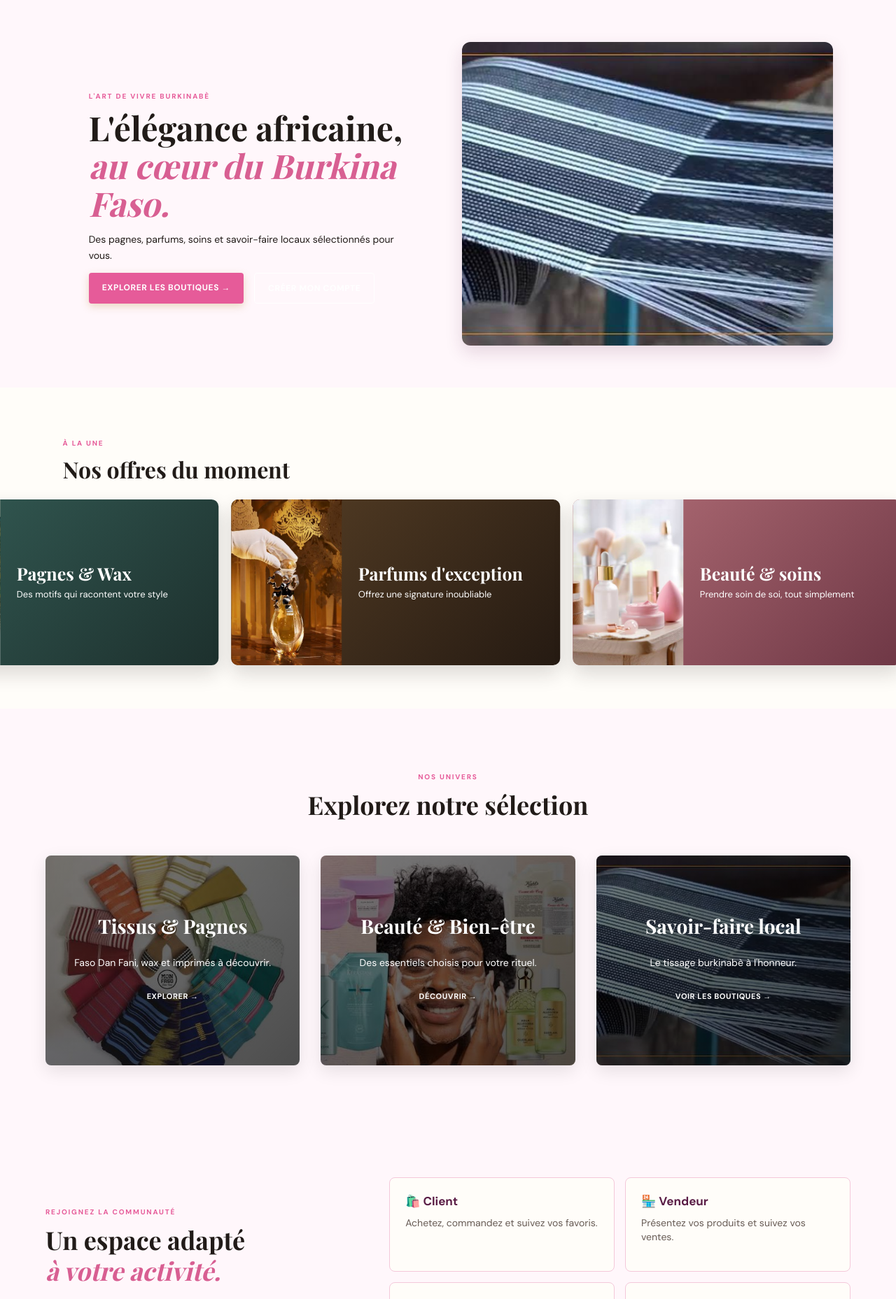
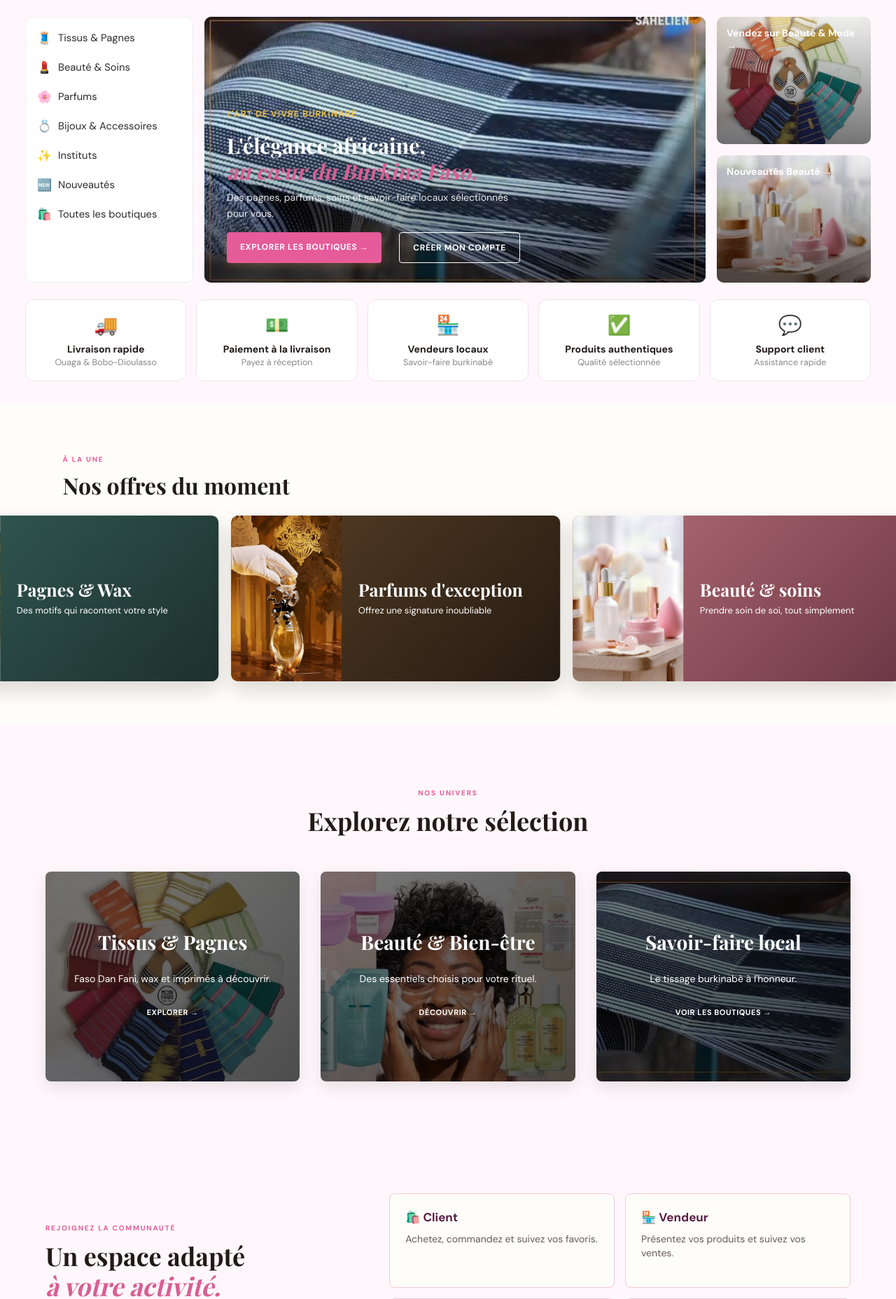
Before and after one commit to odg509-code/beaute-mode-bf, a Django app: page / in a window 1280 px wide. Shown: the part 109-1966 px from the top of the page at 70% size. Run offline with Django 5.2, Linux system fonts and the light colour scheme; data that the repository does not hold is empty; some web fonts are replaced.

Commit message:
Nouveau layout accueil style marketplace

```diff
--- a/templates/catalog/home.html
+++ b/templates/catalog/home.html
@@ -3,32 +3,159 @@
 
 {% block content %}
 <style>
-  .hero-image {
+  /* ---------- Layout marketplace (inspiré Jumia) ---------- */
+  .market-hero {
+    display: grid;
+    grid-template-columns: 240px 1fr 220px;
+    gap: 16px;
+    max-width: 1240px;
+    margin: 24px auto;
+    padding: 0 16px;
+    align-items: stretch;
+  }
+
+  /* Sidebar catégories */
+  .cat-sidebar {
+    background: #fff;
+    border: 1px solid #eee;
+    border-radius: 10px;
     overflow: hidden;
   }
+  .cat-sidebar ul { list-style: none; margin: 0; padding: 8px 0; }
+  .cat-sidebar li a {
+    display: flex;
+    align-items: center;
+    gap: 10px;
+    padding: 10px 16px;
+    color: #2b2b2b;
+    text-decoration: none;
+    font-size: 0.92rem;
+    transition: background 0.15s;
+  }
+  .cat-sidebar li a:hover { background: #fdf1f6; color: #c2185b; }
+  .cat-sidebar .cat-icon { font-size: 1.05rem; width: 20px; text-align: center; }
 
-  .hero-image img {
+  /* Banner central animé */
+  .market-banner {
+    position: relative;
+    border-radius: 10px;
+    overflow: hidden;
+    min-height: 380px;
+    display: flex;
+    align-items: flex-end;
+    background: #1a1a2e;
+  }
+  .market-banner img {
+    position: absolute;
+    inset: 0;
     width: 100%;
     height: 100%;
     object-fit: cover;
-    display: block;
     animation: heroFadeIn 1s ease-out both,
                heroKenBurns 20s ease-in-out 1s infinite alternate;
   }
+  .market-banner::after {
+    content: "";
+    position: absolute;
+    inset: 0;
+    background: linear-gradient(0deg, rgba(0,0,0,0.55) 0%, rgba(0,0,0,0.05) 55%, rgba(0,0,0,0.1) 100%);
+  }
+  .market-banner-text {
+    position: relative;
+    z-index: 2;
+    padding: 28px 32px;
+    color: #fff;
+  }
+  .market-banner-text .eyebrow { color: #f7c948; letter-spacing: 1px; font-size: 0.78rem; }
+  .market-banner-text h1 { font-size: 1.9rem; margin: 6px 0 8px; line-height: 1.2; }
+  .market-banner-text p { margin: 0 0 16px; opacity: 0.9; max-width: 420px; }
+  .market-banner-text .hero-actions a { margin-right: 10px; }
 
   @keyframes heroFadeIn {
     from { opacity: 0; transform: scale(1.02); }
     to   { opacity: 1; transform: scale(1); }
   }
-
   @keyframes heroKenBurns {
     0%   { transform: scale(1) translate(0, 0); }
-    100% { transform: scale(1.1) translate(-2%, -1%); }
+    100% { transform: scale(1.12) translate(-2%, -1%); }
+  }
+
+  /* Colonne promo droite */
+  .promo-side { display: flex; flex-direction: column; gap: 16px; }
+  .promo-side a {
+    position: relative;
+    display: block;
+    border-radius: 10px;
+    overflow: hidden;
+    min-height: 182px;
+    color: #fff;
+    text-decoration: none;
+  }
+  .promo-side a img {
+    width: 100%; height: 100%; object-fit: cover;
+    position: absolute; inset: 0;
+    transition: transform 0.4s ease;
+  }
+  .promo-side a:hover img { transform: scale(1.06); }
+  .promo-side a::after {
+    content: "";
+    position: absolute; inset: 0;
+    background: linear-gradient(0deg, rgba(0,0,0,0.55), rgba(0,0,0,0.05));
+  }
+  .promo-side a span {
+    position: relative; z-index: 2;
+    display: block; padding: 14px;
+    font-weight: 600; align-self: flex-end;
+  }
+
+  /* Rangée d'icônes avantages */
+  .perks-row {
+    max-width: 1240px;
+    margin: 0 auto 32px;
+    padding: 0 16px;
+    display: grid;
+    grid-template-columns: repeat(5, 1fr);
+    gap: 14px;
+  }
+  .perk-card {
+    background: #fff;
+    border: 1px solid #f0e3ea;
+    border-radius: 12px;
+    text-align: center;
+    padding: 18px 10px;
+  }
+  .perk-card .perk-icon { font-size: 1.7rem; margin-bottom: 8px; }
+  .perk-card b { display: block; font-size: 0.88rem; }
+  .perk-card small { color: #888; font-size: 0.78rem; }
+
+  @media (max-width: 900px) {
+    .market-hero { grid-template-columns: 1fr; }
+    .cat-sidebar { order: 2; }
+    .market-banner { order: 1; }
+    .promo-side { order: 3; flex-direction: row; }
+    .promo-side a { min-height: 140px; }
+    .perks-row { grid-template-columns: repeat(2, 1fr); }
   }
 </style>
 
-<section class="hero-grille">
-  <div class="hero-content">
+<div class="market-hero">
+  <!-- Sidebar catégories -->
+  <nav class="cat-sidebar">
+    <ul>
+      <li><a href="{% url 'shop' %}?category=tissus"><span class="cat-icon">🧵</span> Tissus & Pagnes</a></li>
+      <li><a href="{% url 'shop' %}?category=beaute"><span class="cat-icon">💄</span> Beauté & Soins</a></li>
+      <li><a href="{% url 'shop' %}?category=parfums"><span class="cat-icon">🌸</span> Parfums</a></li>
+      <li><a href="{% url 'shop' %}?category=bijoux"><span class="cat-icon">💍</span> Bijoux & Accessoires</a></li>
+      <li><a href="{% url 'institutes' %}"><span class="cat-icon">✨</span> Instituts</a></li>
+      <li><a href="{% url 'shop' %}?sort=nouveautes"><span class="cat-icon">🆕</span> Nouveautés</a></li>
+      <li><a href="{% url 'shop' %}"><span class="cat-icon">🛍️</span> Toutes les boutiques</a></li>
+    </ul>
+  </nav>
+
+  <!-- Banner central animé -->
+  <div class="market-banner">
+    <img src="{% static 'images/hero/faso-dan-fani-tissage.png' %}" alt="Tissage Faso Dan Fani">
+    <div class="market-banner-text">
       <p class="eyebrow">L'ART DE VIVRE BURKINABÈ</p>
       <h1>L'élégance africaine,<br><i>au cœur du Burkina Faso.</i></h1>
       <p>Des pagnes, parfums, soins et savoir-faire locaux sélectionnés pour vous.</p>
@@ -37,11 +164,29 @@
         <a class="btn light" href="{% url 'signup' %}">Créer mon compte</a>
       </div>
     </div>
+  </div>
 
-  <div class="hero-image">
-    <img src="{% static 'images/hero/faso-dan-fani-tissage.png' %}" alt="Tissage Faso Dan Fani">
+  <!-- Colonne promo droite -->
+  <div class="promo-side">
+    <a href="{% url 'signup' %}?role=seller">
+      <img src="{% static 'images/catalog/collection-faso.png' %}" alt="Ouvrir une boutique">
+      <span>Vendez sur Beauté & Mode →</span>
+    </a>
+    <a href="{% url 'shop' %}?category=beaute">
+      <img src="{% static 'images/catalog/soins-visage.png' %}" alt="Nouveautés beauté">
+      <span>Nouveautés Beauté →</span>
+    </a>
   </div>
-</section>
+</div>
+
+<!-- Rangée d'avantages -->
+<div class="perks-row">
+  <div class="perk-card"><div class="perk-icon">🚚</div><b>Livraison rapide</b><small>Ouaga & Bobo-Dioulasso</small></div>
+  <div class="perk-card"><div class="perk-icon">💵</div><b>Paiement à la livraison</b><small>Payez à réception</small></div>
+  <div class="perk-card"><div class="perk-icon">🏪</div><b>Vendeurs locaux</b><small>Savoir-faire burkinabè</small></div>
+  <div class="perk-card"><div class="perk-icon">✅</div><b>Produits authentiques</b><small>Qualité sélectionnée</small></div>
+  <div class="perk-card"><div class="perk-icon">💬</div><b>Support client</b><small>Assistance rapide</small></div>
+</div>
 
 <section class="promo-section" aria-label="Offres et annonces">
   <div class="promo-heading"><p class="eyebrow">À LA UNE</p><h2>Nos offres du moment</h2></div>
```
Lines whose indentation alone changed are shown as unchanged.
